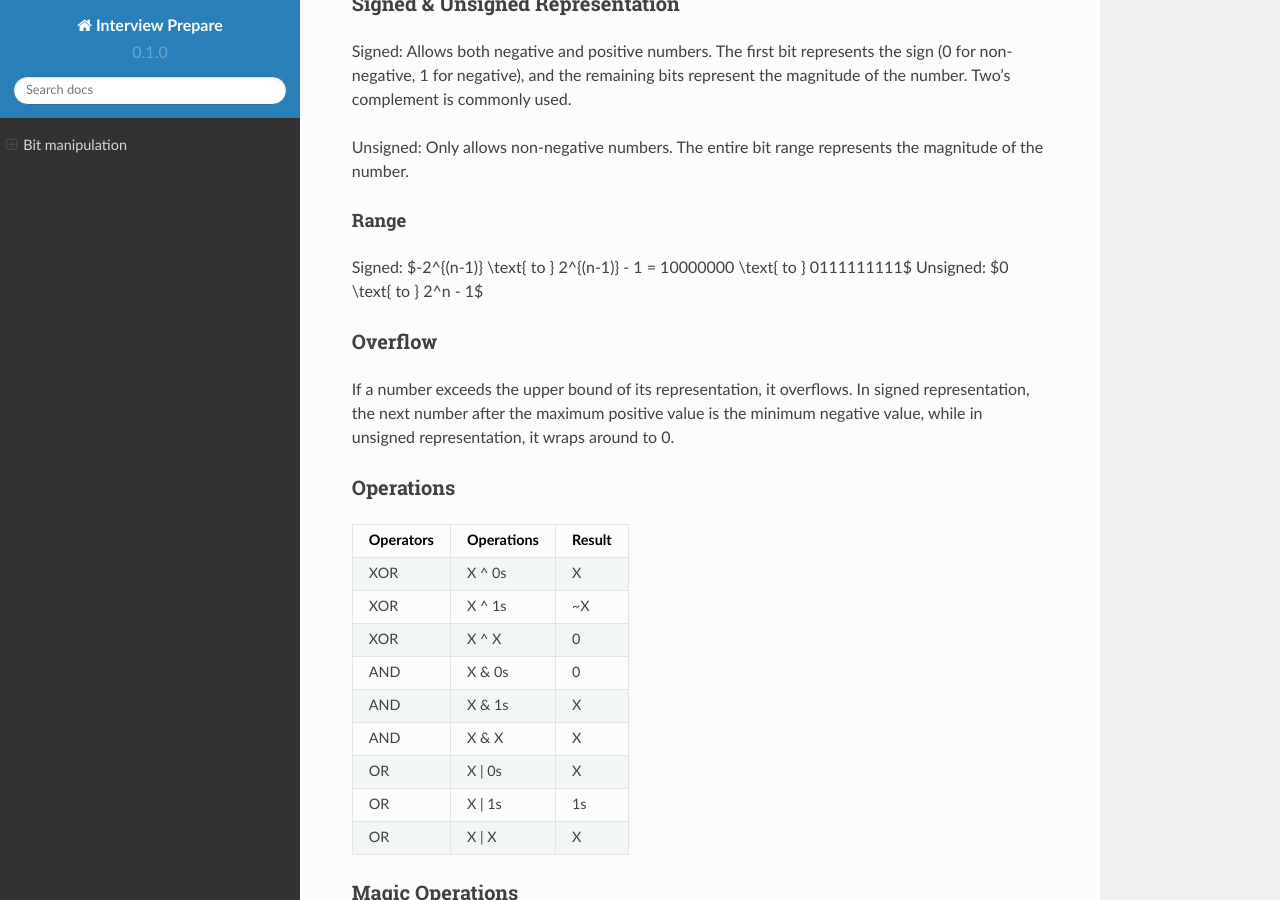
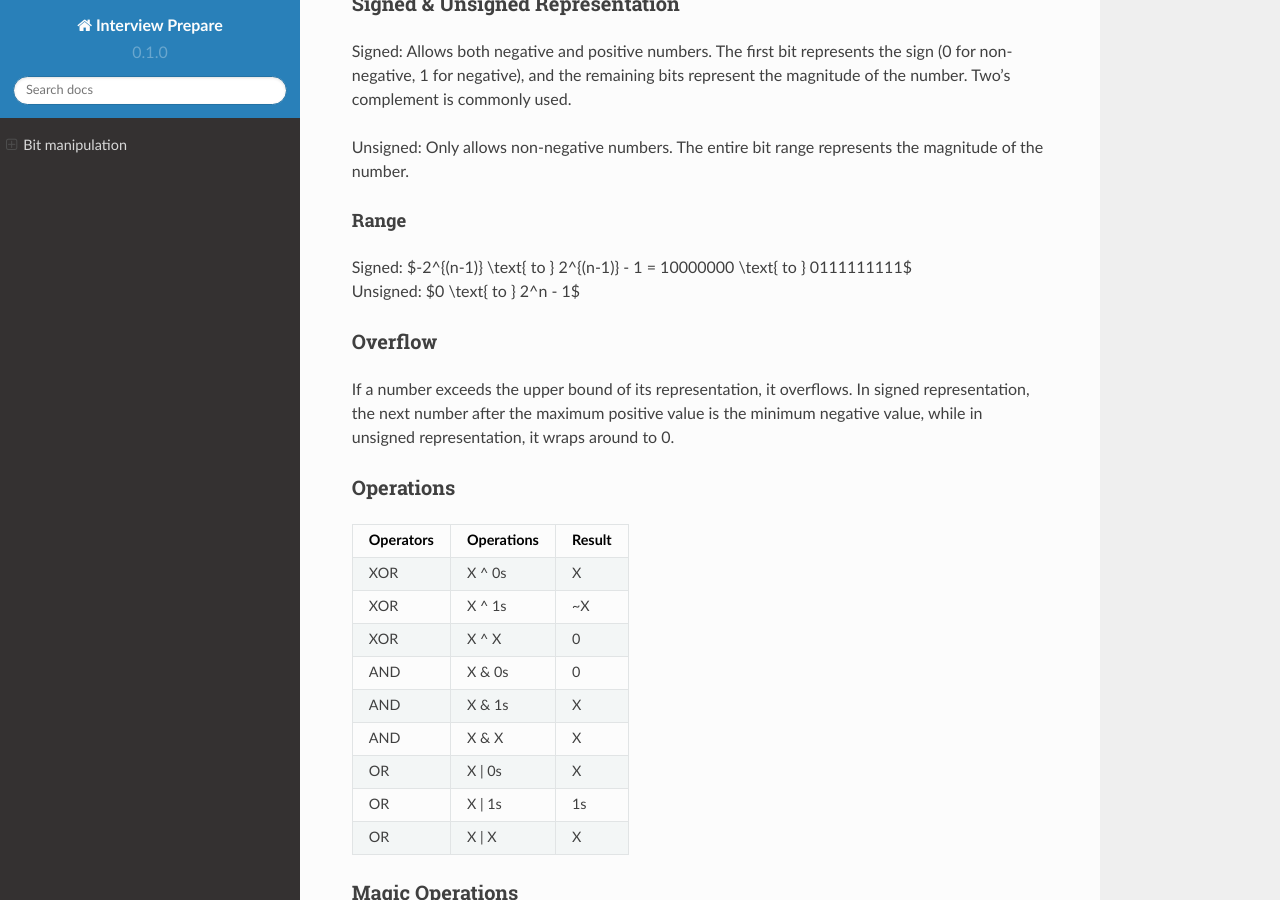
Before and after one commit to Raychen0617/Interview_prepare, a Sphinx documentation site: the page built from docs/source/LC/bit/bit.md, in a window 1280 px wide and 900 px high, scrolled down 399 px. Built offline with Sphinx 7.4.7 and the Read the Docs theme 2.0.0, drawn with Linux system fonts in a browser that asks for light colours; some of the changed lines change nothing that is shown; some of the changed text lies outside the part shown.

Commit message:
update_docs

````diff
--- a/docs/source/LC/bit/bit.md
+++ b/docs/source/LC/bit/bit.md
@@ -14,7 +14,7 @@
 Unsigned: Only allows non-negative numbers. The entire bit range represents the magnitude of the number.
 
 #### Range
-Signed: $-2^{(n-1)} \text{ to } 2^{(n-1)} - 1 = 10000000 \text{ to } 0111111111$
+Signed: $-2^{(n-1)} \text{ to } 2^{(n-1)} - 1 = 10000000 \text{ to } 0111111111$ <br>
 Unsigned: $0 \text{ to } 2^n - 1$
 
 ### Overflow
@@ -112,7 +112,14 @@
         return false ;
 }
 ```
-
+Quiz: How to check if a number is power of 2
+```cpp
+int main(void){
+	if (n == 0) return false;
+	if( (n & (n-1)) == 0) return true;
+	else return false;
+}
+```
 ## Practice & Leetcode
 There is an unsigned integer n, and we want to swap the value in position 0 with 1, position 2 with 3, and so on and so forth.
 
````
